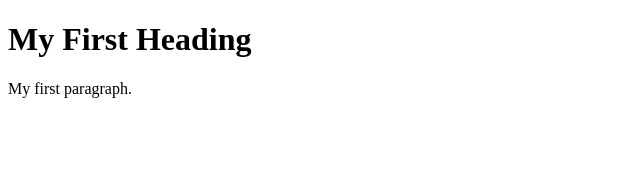
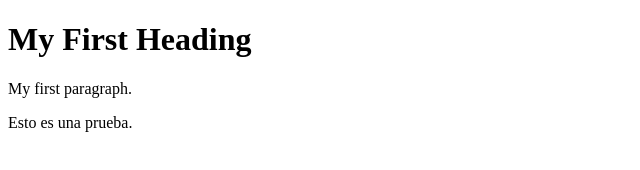
Before and after one commit to mmarinnavarro/cursoGit, a plain HTML site: page index.html in a window 1280 px wide. Shown: the whole page, without its empty margins (0-640 px from the left). Drawn offline with Linux system fonts and the light colour scheme.

Commit message:
Se agrega parrafo al index

```diff
--- a/index.html
+++ b/index.html
@@ -7,6 +7,6 @@
 
 <h1>My First Heading</h1>
 <p>My first paragraph.</p>
-
+<p>Esto es una prueba.</p>
 </body>
 </html>
```
